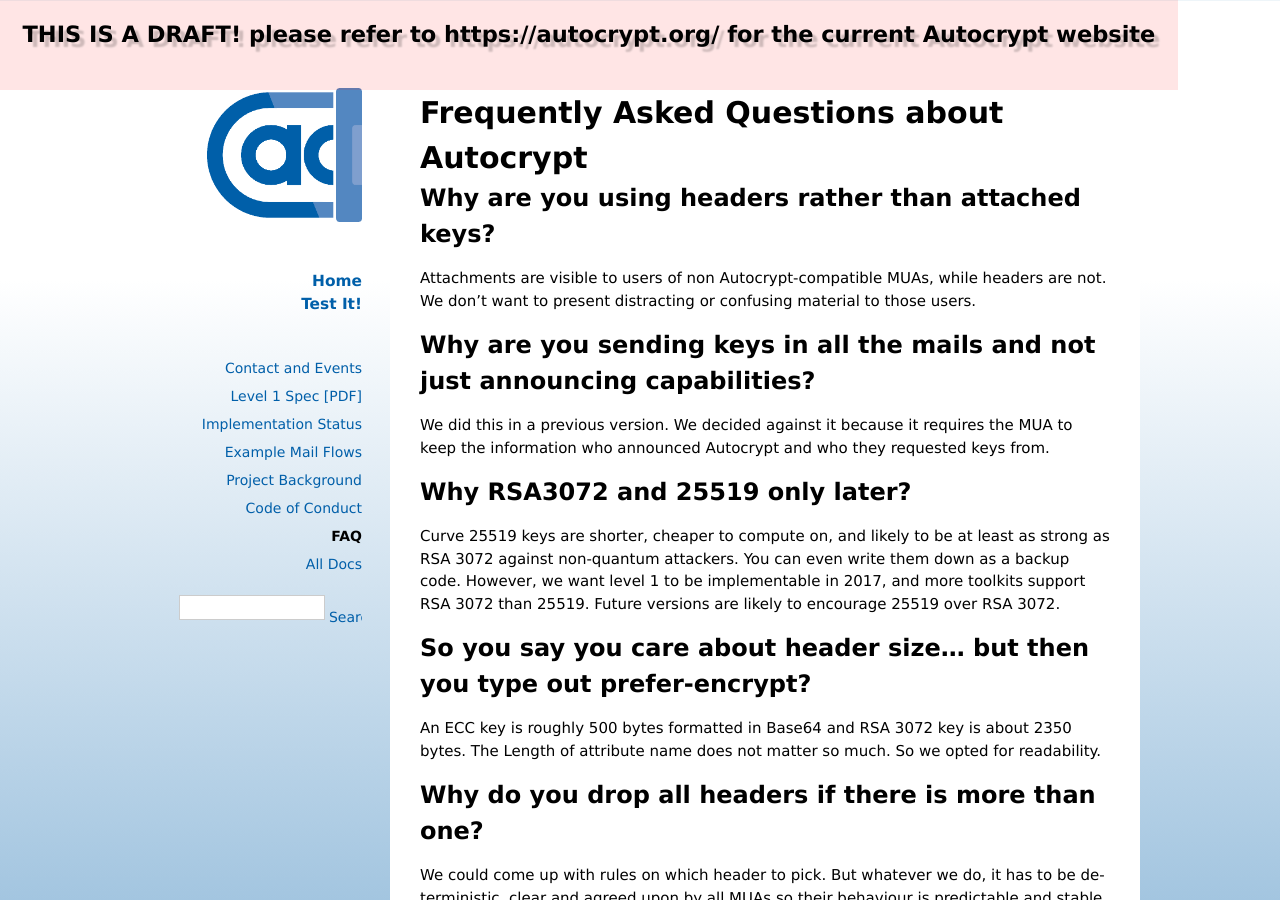
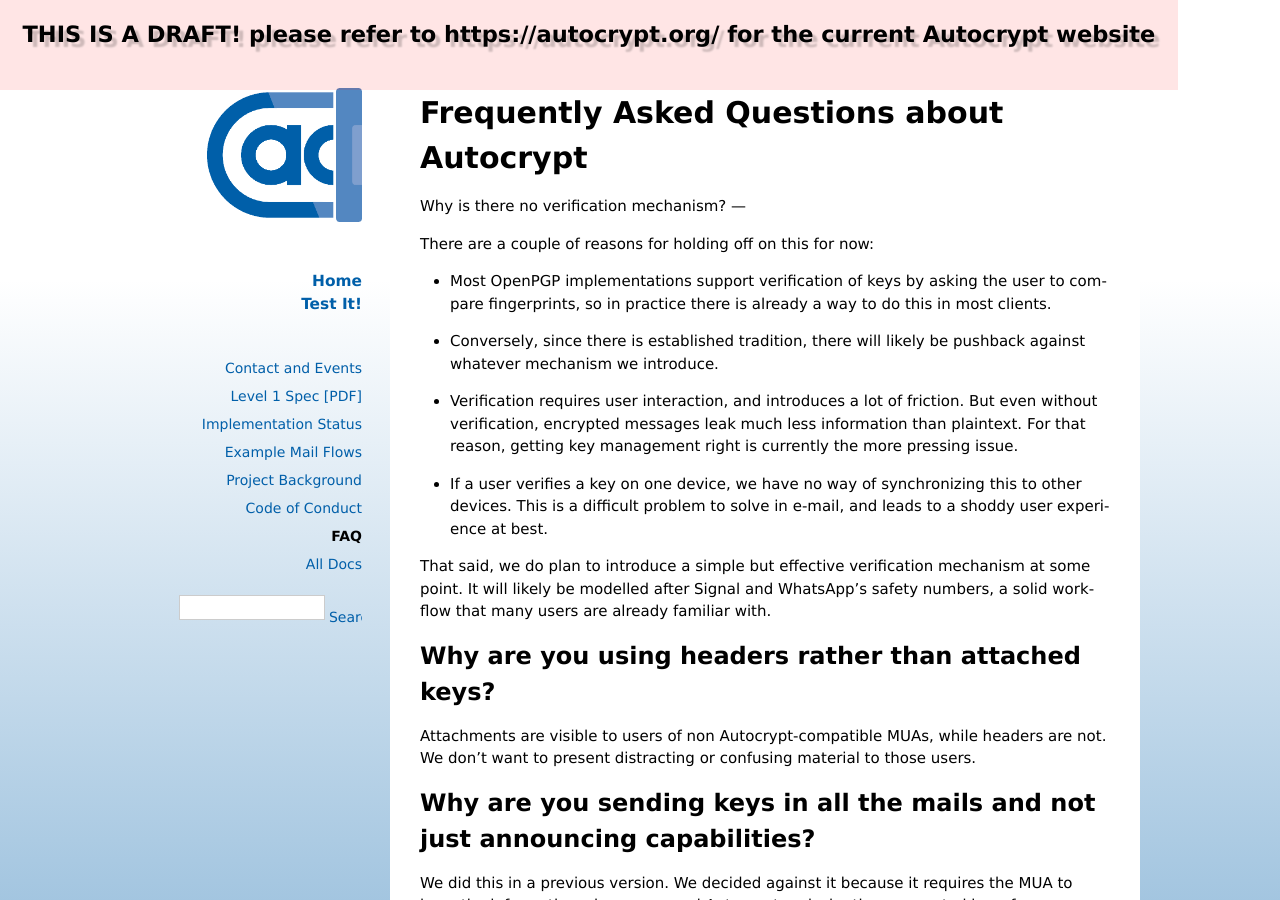
Before and after one commit to autocrypt/autocrypt, a Sphinx documentation site: the page built from doc/faq.rst, in a window 1280 px wide and 900 px high. Built offline with Sphinx 7.4.7, drawn with Linux system fonts in a browser that asks for light colours; pages that are not in the unit, such as notebooks, are missing from menus.

Commit message:
add FAQ entry about verification

```diff
--- a/doc/faq.rst
+++ b/doc/faq.rst
@@ -1,5 +1,28 @@
 Frequently Asked Questions about Autocrypt
 ==========================================
+
+Why is there no verification mechanism?
+---
+
+There are a couple of reasons for holding off on this for now:
+
+* Most OpenPGP implementations support verification of keys by asking
+  the user to compare fingerprints, so in practice there is already
+  a way to do this in most clients.
+* Conversely, since there is established tradition, there will likely
+  be pushback against whatever mechanism we introduce.
+* Verification requires user interaction, and introduces a lot of
+  friction. But even without verification, encrypted messages leak
+  much less information than plaintext. For that reason, getting key
+  management right is currently the more pressing issue.
+* If a user verifies a key on one device, we have no way of
+  synchronizing this to other devices. This is a difficult problem to
+  solve in e-mail, and leads to a shoddy user experience at best.
+
+That said, we do plan to introduce a simple but effective verification
+mechanism at some point. It will likely be modelled after Signal and
+WhatsApp's safety numbers, a solid workflow that many users are
+already familiar with.
 
 Why are you using headers rather than attached keys?
 ----------------------------------------------------
```
